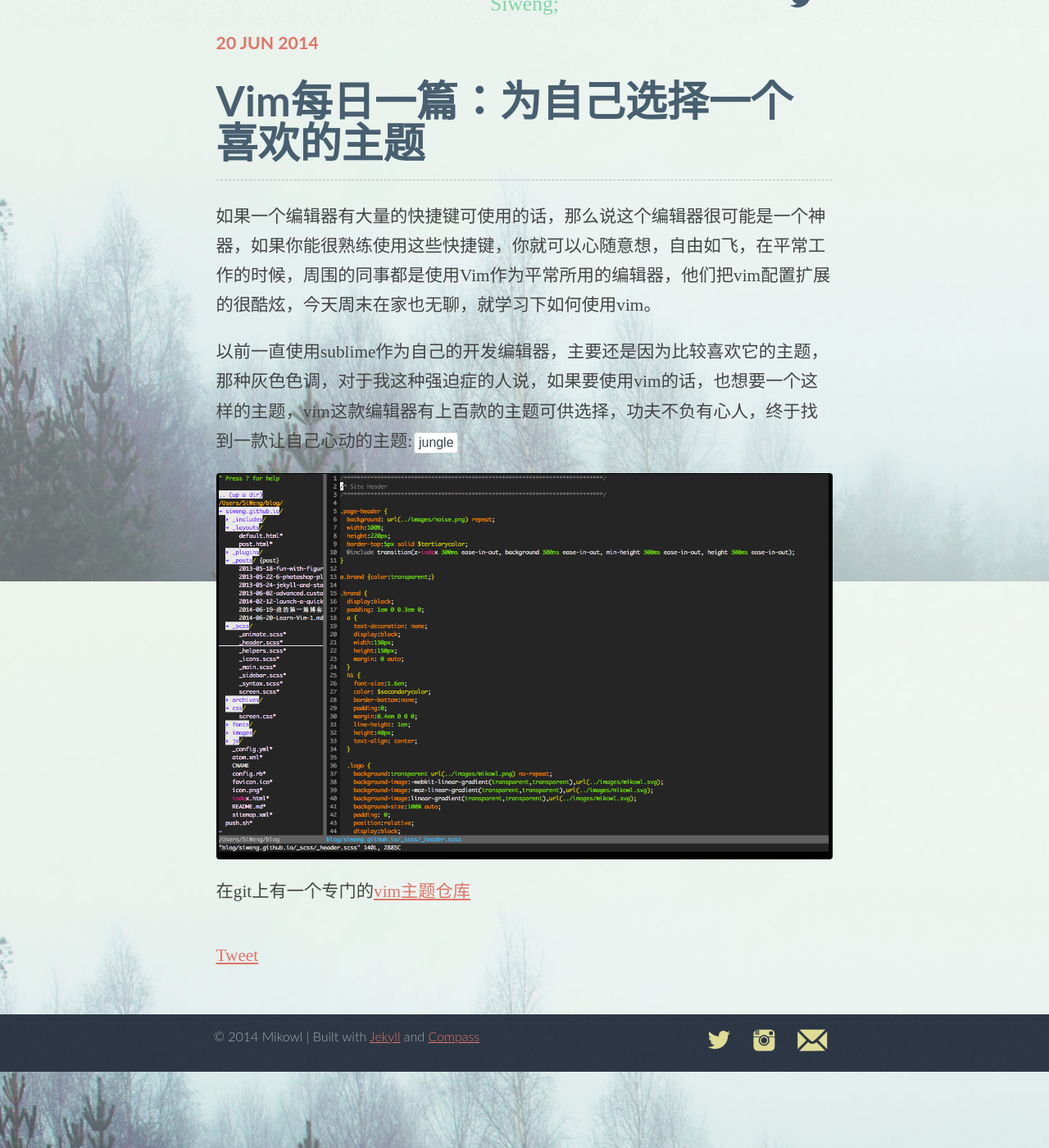
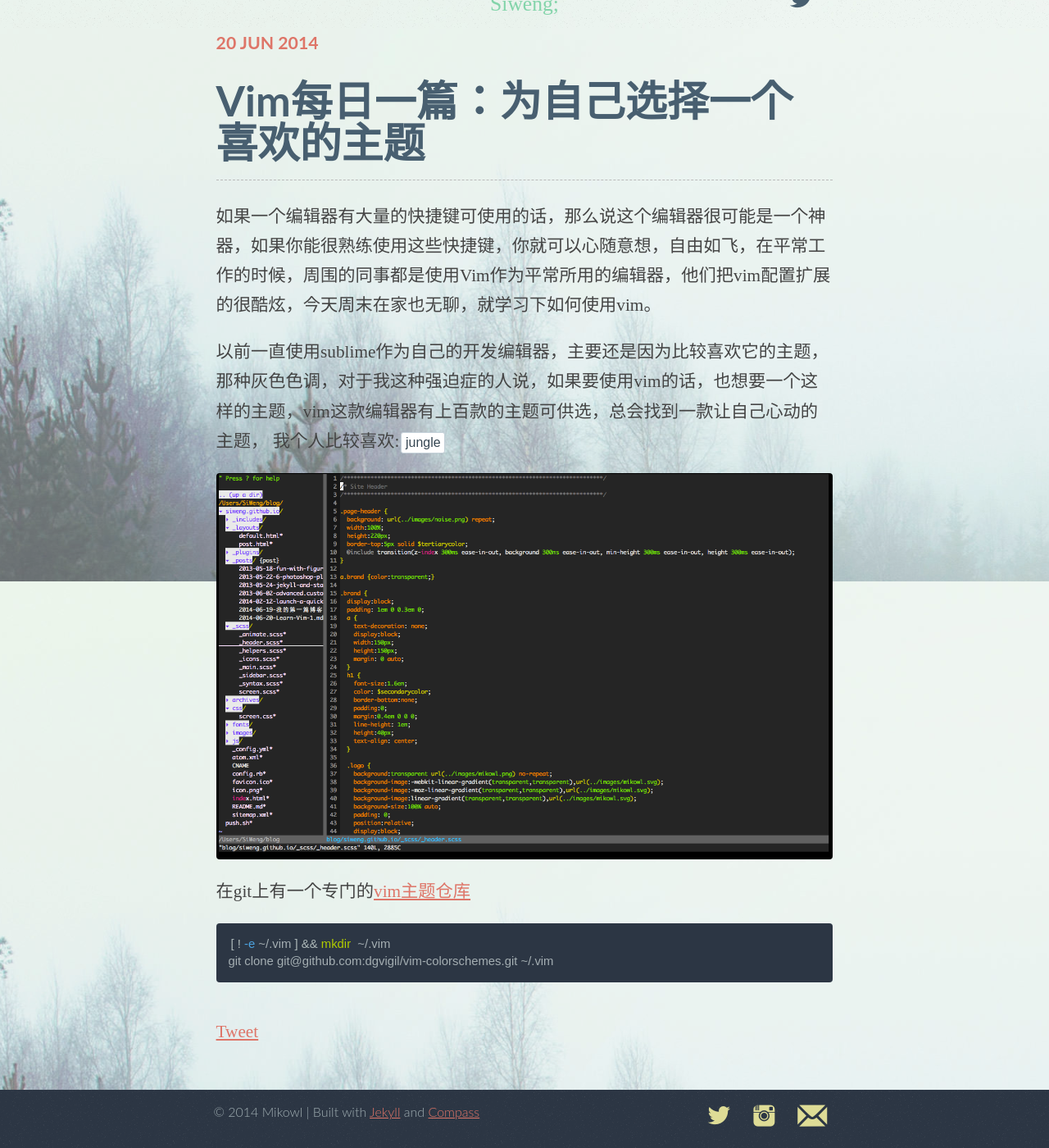
Before and after one commit to siweng/siweng.github.io, a Jekyll site: the page built from _posts/2014-06-20-Learn-Vim-1.md, in a window 1280 px wide and 1400 px high, scrolled down 191 px. Shown: the whole window at 82% size. Built offline with Jekyll 4.4.1, drawn with Linux system fonts in a browser that asks for light colours; nearby versions of some CDN libraries; some web fonts are replaced; Markdown is read by kramdown in place of the engine named in the settings; comment, search, counter and statistics services are not loaded.

Commit message:
auto commit

```diff
--- a/_posts/2014-06-20-Learn-Vim-1.md
+++ b/_posts/2014-06-20-Learn-Vim-1.md
@@ -7,8 +7,12 @@
 
 如果一个编辑器有大量的快捷键可使用的话，那么说这个编辑器很可能是一个神器，如果你能很熟练使用这些快捷键，你就可以心随意想，自由如飞，在平常工作的时候，周围的同事都是使用Vim作为平常所用的编辑器，他们把vim配置扩展的很酷炫，今天周末在家也无聊，就学习下如何使用vim。
 
-以前一直使用sublime作为自己的开发编辑器，主要还是因为比较喜欢它的主题，那种灰色色调，对于我这种强迫症的人说，如果要使用vim的话，也想要一个这样的主题，vim这款编辑器有上百款的主题可供选择，功夫不负有心人，终于找到一款让自己心动的主题:`jungle`
+以前一直使用sublime作为自己的开发编辑器，主要还是因为比较喜欢它的主题，那种灰色色调，对于我这种强迫症的人说，如果要使用vim的话，也想要一个这样的主题，vim这款编辑器有上百款的主题可供选，总会找到一款让自己心动的主题， 我个人比较喜欢:`jungle`
 
 <img src="/images/2014-06-20/jungle2.png" alt="jungle" />
 
 在git上有一个专门的[vim主题仓库](https://github.com/flazz/vim-colorschemes)
+{% highlight bash %}
+[ ! -e ~/.vim ] && mkdir  ~/.vim
+git clone git@github.com:dgvigil/vim-colorschemes.git ~/.vim
+{% endhighlight %}
```
